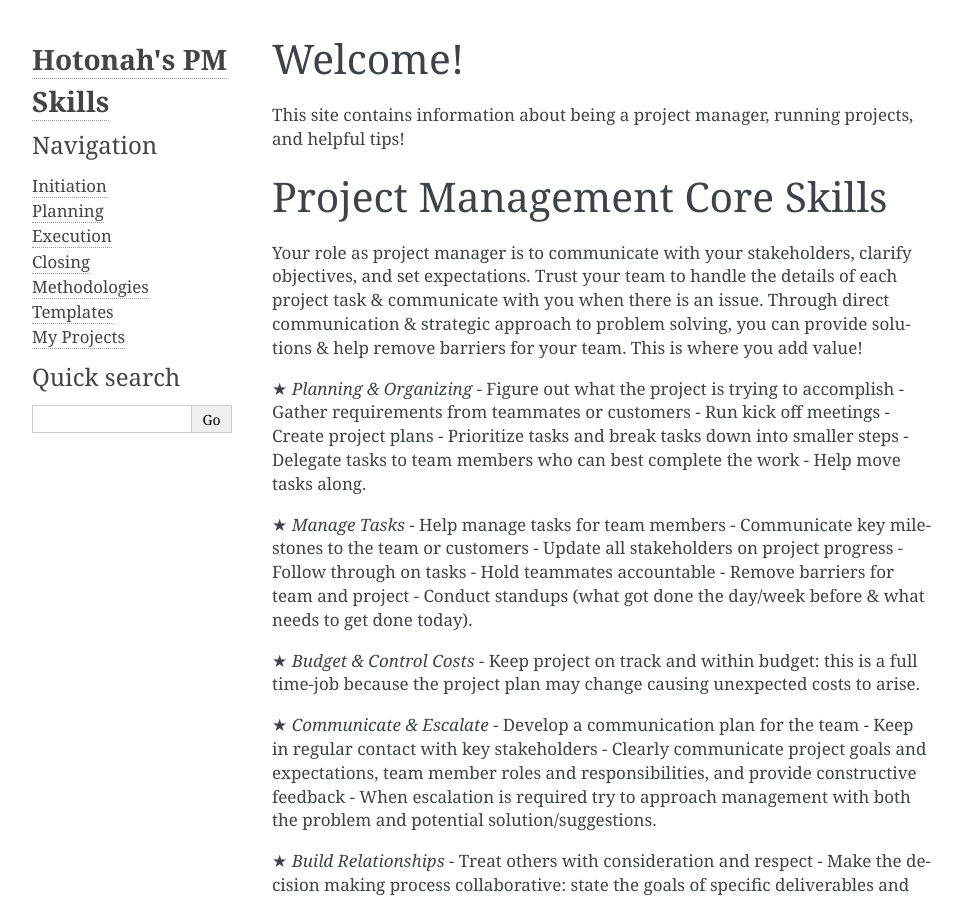
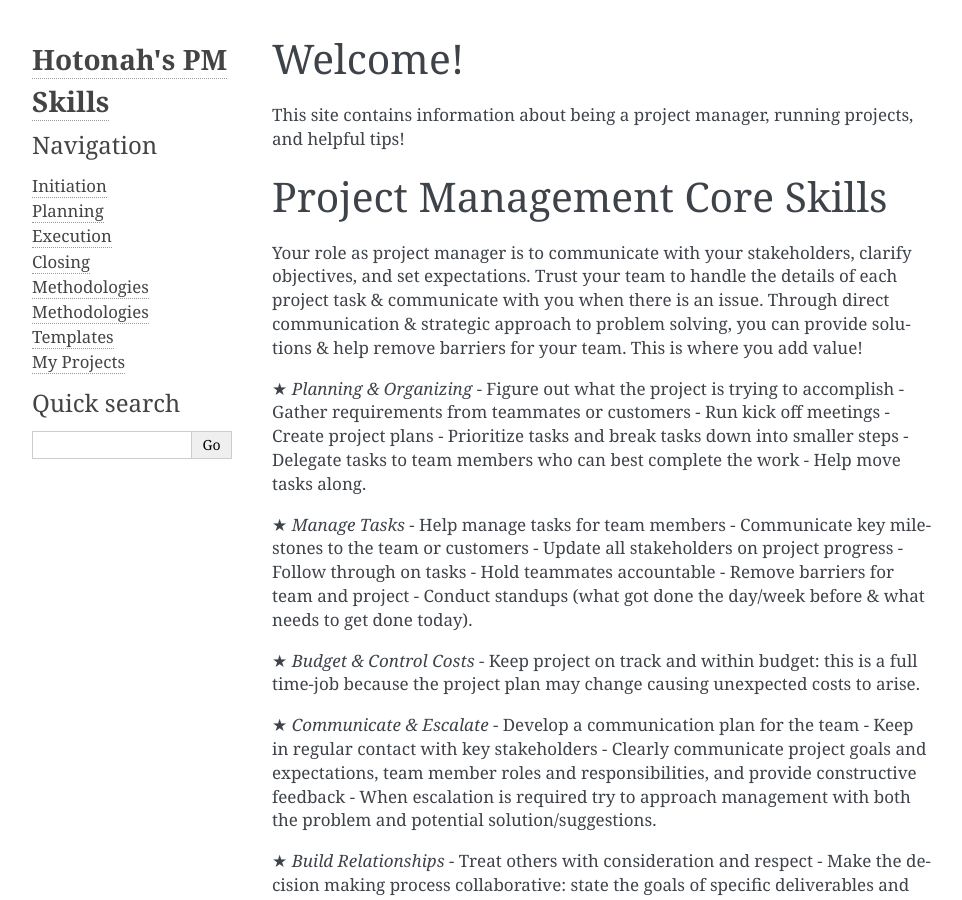
Before and after one commit to Hotonah/hotonah.github.io, a Sphinx documentation site: the page built from source/index.txt, in a window 1280 px wide and 900 px high. Shown: the whole window, without its empty margins (148-1110 px from the left). Built offline with Sphinx 7.4.7, drawn with Linux system fonts in a browser that asks for light colours.

Commit message:
Update nav.html

```diff
--- a/source/_templates/nav.html
+++ b/source/_templates/nav.html
@@ -5,6 +5,7 @@
     <li class="toctree-l1"><a href="execution">Execution</a></li>
     <li class="toctree-l1"><a href="closing">Closing</a></li>
     <li class="toctree-l1"><a href="methodologies">Methodologies</a></li>
+    <li class="toctree-l1"><a href="scrum">Methodologies</a></li>
     <li class="toctree-l1"><a href="templates">Templates</a></li>
     <li class="toctree-l1"><a href="projects">My Projects</a></li>
 </ul>
```
